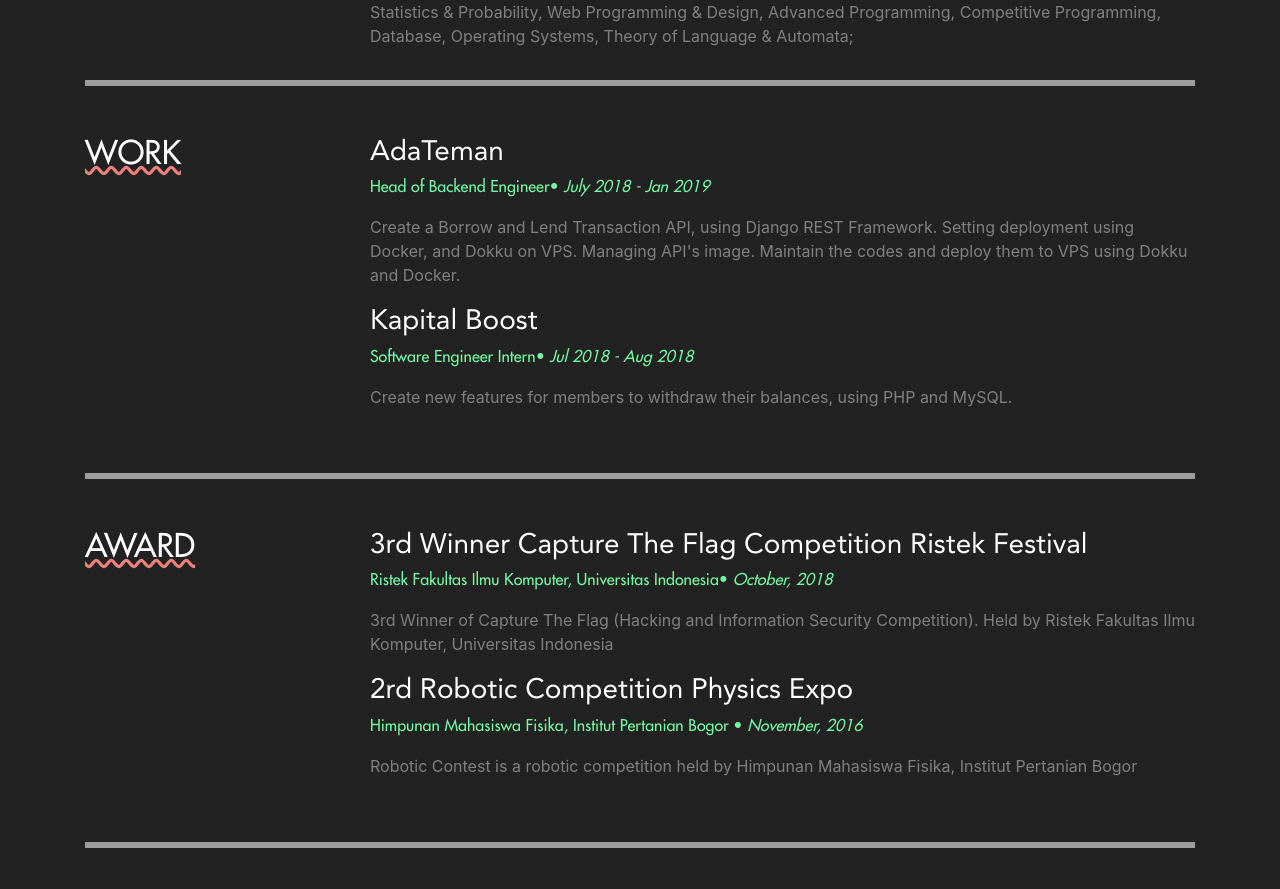
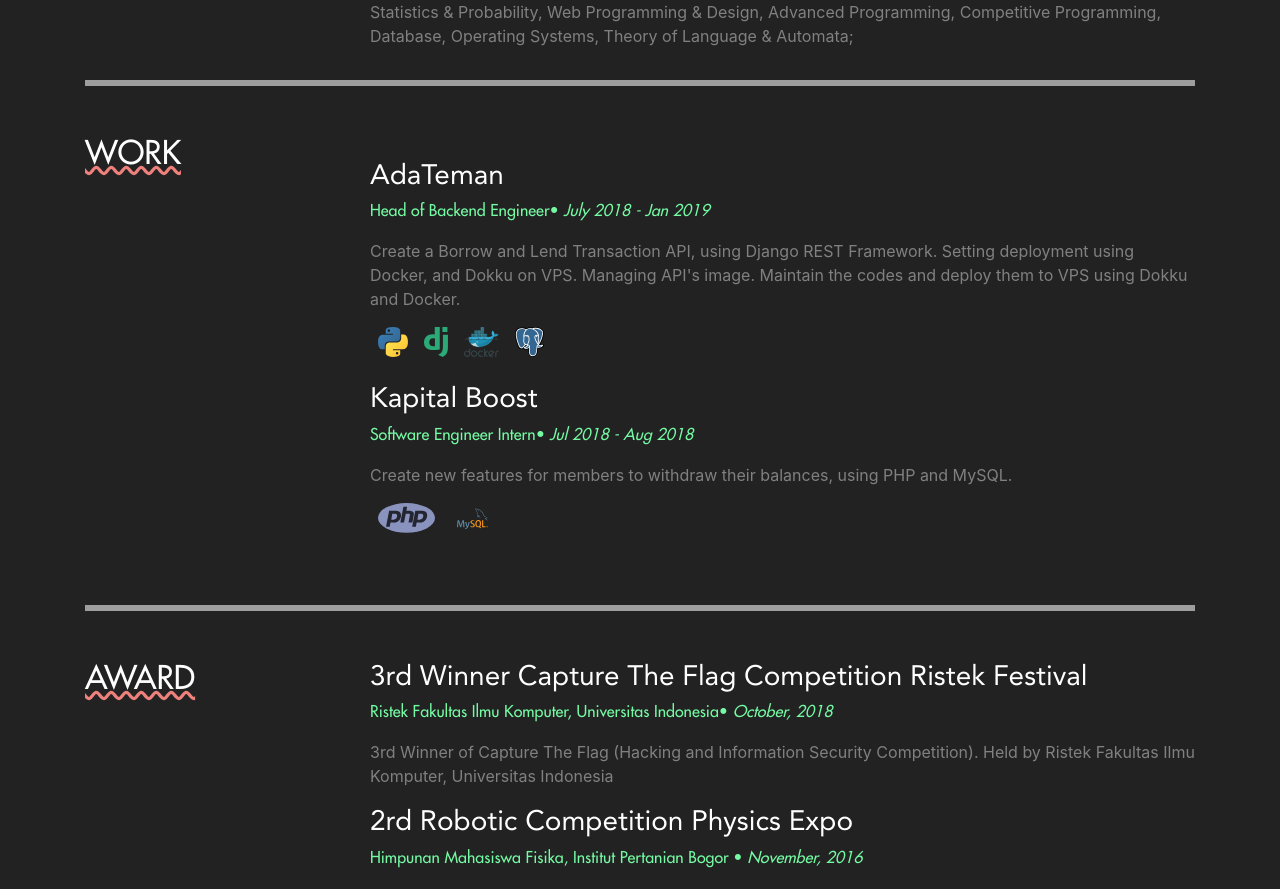
Before and after one commit to ciferivalle/ciferivalle.github.io, a React (Create React App) app: page / in a window 1280 px wide. Shown: the part 920-1809 px from the top of the page. Built offline with nearby package versions, Linux system fonts and the light colour scheme; grey boxes are pictures that could not be loaded.

Commit message:
adding logo to work

```diff
--- a/public/resumeData.json
+++ b/public/resumeData.json
@@ -50,6 +50,7 @@
           "title":"Head of Backend Engineer",
           "years":"July 2018 - Jan 2019",
           "stacks":"Python, Django, Docker, Django REST Framework",
+          "stackLogo": ["python", "django", "docker", "posgres"],
           "description":"Create a Borrow and Lend Transaction API, using Django REST Framework. Setting deployment using Docker, and Dokku on VPS. Managing API's image. Maintain the codes and deploy them to VPS using Dokku and Docker."
         },
         {
@@ -57,6 +58,7 @@
           "title":"Software Engineer Intern",
           "years":"Jul 2018 - Aug 2018",
           "stacks":"PHP, MySQL",
+          "stackLogo": ["php", "mysql"],
           "description":"Create new features for members to withdraw their balances, using PHP and MySQL."
         }
       ],
--- a/src/Components/Resume.js
+++ b/src/Components/Resume.js
@@ -15,11 +15,15 @@
         )
       })
       var work = this.props.data.work.map(function(work){
+         var stackLogo = work.stackLogo.map(function(logo) {
+            return (<img className="brand px-2" src={process.env.PUBLIC_URL + "/img/logo/" + logo +".svg"} alt={logo}></img>)
+          })
         return (
-            <div key={work.company}>
+            <div key={work.company} className="my-4">
                <h3 className="avenir">{work.company}</h3>
                <p className="futura lime">{work.title}<span>&bull;</span> <em className="date">{work.years}</em></p>
                <p className="dark-white">{work.description}</p>
+               {stackLogo}
             </div>
          )
       })
```
